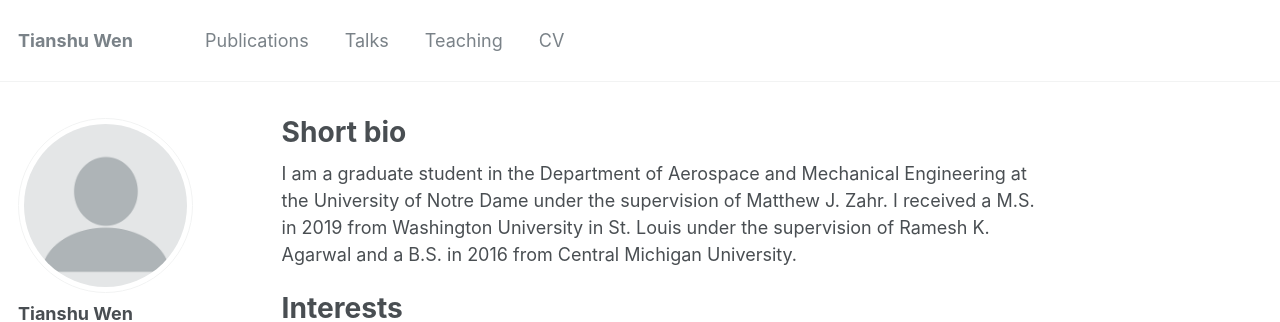
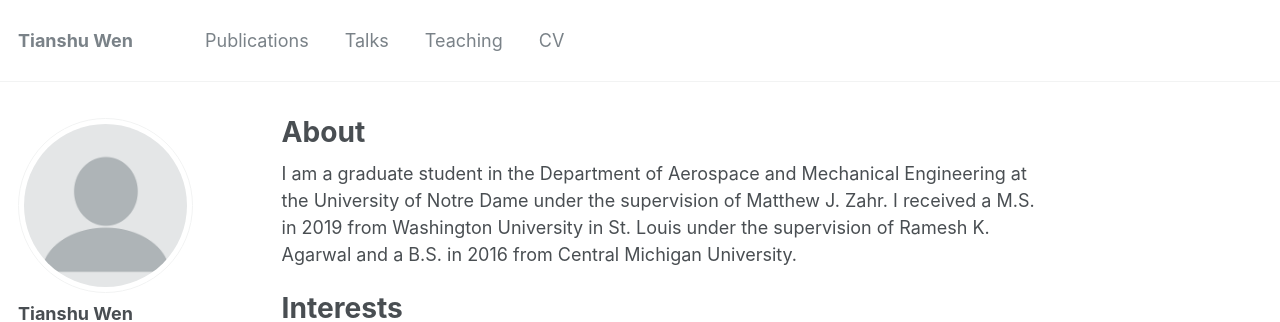
Before and after one commit to tianshuw/tianshuw.github.io, a Jekyll site: the page built from _pages/about.md, in a window 1280 px wide and 1049 px high. Shown: the top 322 px of the window. Built offline with Jekyll 4.4.1, drawn with Linux system fonts in a browser that asks for light colours; some web fonts are replaced.

Commit message:
minor updates

```diff
--- a/_pages/about.md
+++ b/_pages/about.md
@@ -1,6 +1,6 @@
 ---
 permalink: /
-title: "Short bio"
+title: "About"
 excerpt: "About me"
 author_profile: true
 redirect_from:
```
Also changed, not shown: 1 other file.
